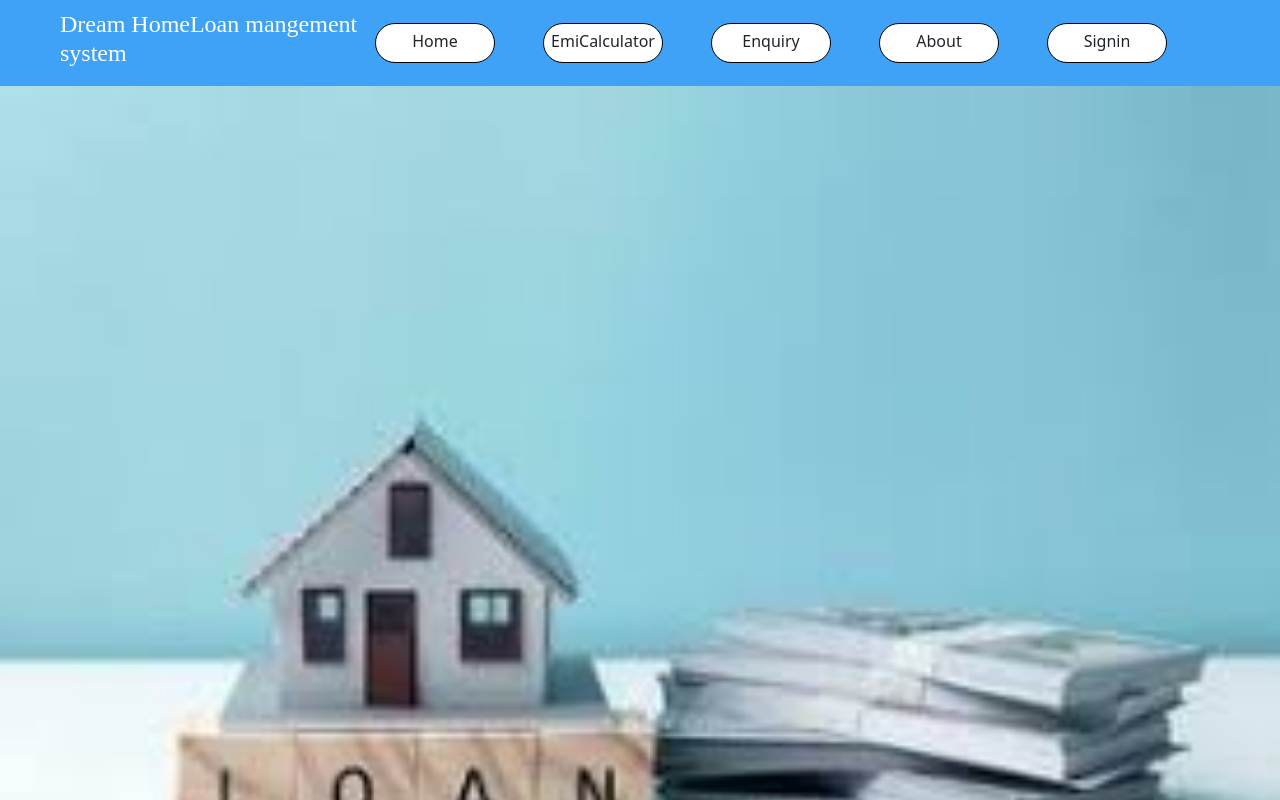
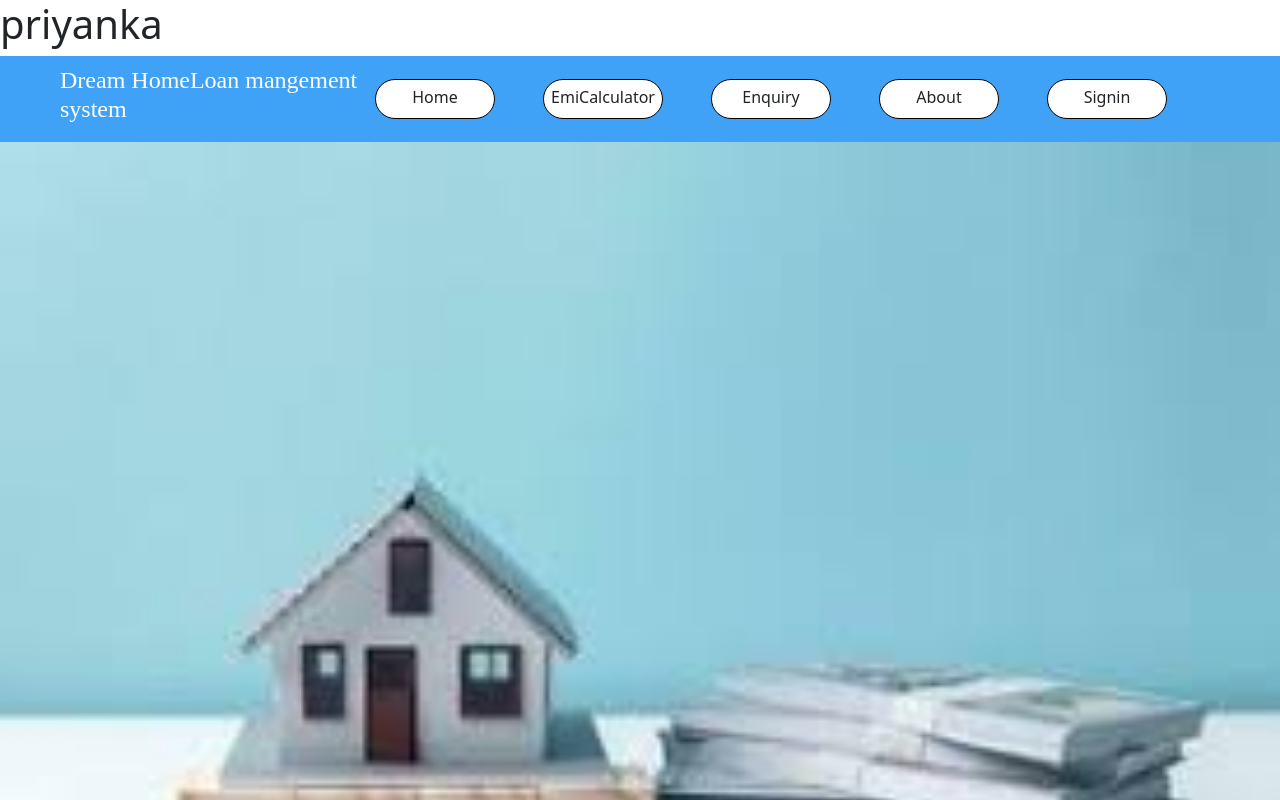
Before and after one commit to PrachiAdhau/HomeLoanFrontEnd, a React (Create React App) app: page / in a window 1280 px wide. Shown: the top 800 px of the page. Built offline with nearby package versions, Linux system fonts and the light colour scheme.

Commit message:
priyanka name add in app.ja file

```diff
--- a/src/App.js
+++ b/src/App.js
@@ -7,6 +7,7 @@ import Home from './includes/Home';
 function App() {
   return (
     <div className="App">
+      <h1>priyanka</h1>
 
       <BrowserRouter>
       <Routes>
```
Also changed, not shown: 1 other file (tests, documents, lock files or other folders).
